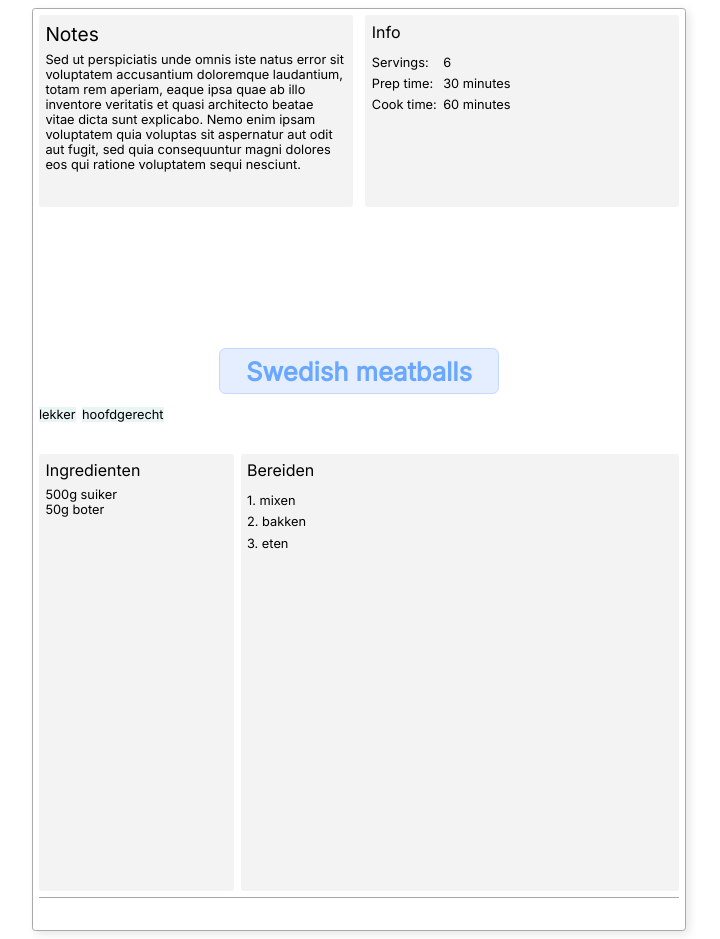
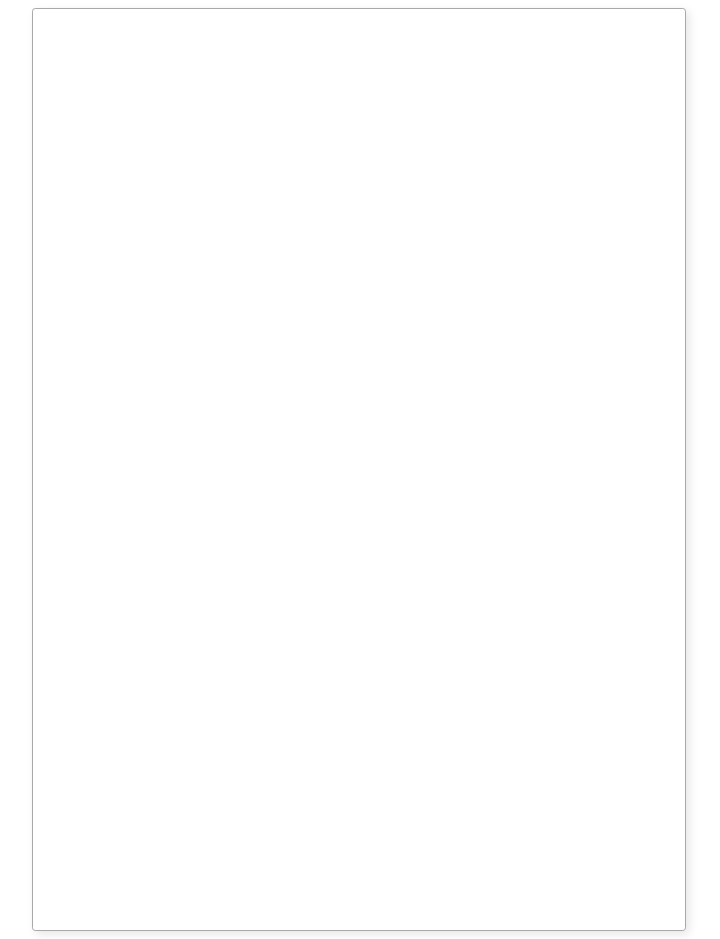
Before and after one commit to rhpkegel/recipe-book, an Angular app in the folder src/main/frontend/: page / in a window 1280 px wide. Shown: the whole page, without its empty margins (281-1001 px from the left). Built offline with nearby package versions, Linux system fonts and the light colour scheme.

Commit message:
mock service added, old layout removed in prep for new one

```diff
--- a/src/main/frontend/src/app/recipe-page/recipe-page.component.html
+++ b/src/main/frontend/src/app/recipe-page/recipe-page.component.html
@@ -1,54 +1,3 @@
 <div class="a5-page-container">
-  <div class="header">
-    <div class="panel notes">
-      <h3 class="notes__title">Notes</h3>
-      <div class="notes__body">Sed ut perspiciatis unde omnis iste natus error sit voluptatem accusantium doloremque
-        laudantium, totam rem aperiam, eaque ipsa quae ab illo inventore veritatis et quasi architecto beatae vitae
-        dicta sunt explicabo. Nemo enim ipsam voluptatem quia voluptas sit aspernatur aut odit aut fugit, sed quia
-        consequuntur magni dolores eos qui ratione voluptatem sequi nesciunt.
-      </div>
-    </div>
-    <div class="panel summary-items">
-      <h3 class="summary-items__title">Info</h3>
 
-        <div class="servings summary-item__title">
-          Servings:
-        </div>
-        <div class="servings summary-item__value">
-          6
-        </div>
-        <div class="prep-time summary-item__title">
-          Prep time:
-        </div>
-        <div class="prep-time summary-item__value">
-          30 minutes
-        </div>
-
-        <div class="cook-time summary-item__title">
-          Cook time:
-        </div>
-
-        <div class="cook-time summary-item__value">
-          60 minutes
-        </div>
-    </div>
-    <h1 class="title">Swedish meatballs</h1>
-    <div class="tags">
-      <div *ngFor="let tag of tags" class="tag">
-        {{tag}}
-      </div>
-    </div>
-  </div>
-  <div class="recipe-body">
-    <div class="panel ingredients">
-      <h3>Ingredienten</h3>
-      <div *ngFor="let ingredient of ingredients">{{ingredient}}</div>
-    </div>
-    <div class="panel steps">
-      <h3>Bereiden</h3>
-      <div *ngFor="let step of steps; let i = index">{{i+1}}. {{step}}</div>
-    </div>
-  </div>
-  <div class="recipe-footer">
-  </div>
 </div>
```
Also changed, not shown: src/main/frontend/src/app/recipe-page/ingredient.model.ts (added, +10 -0 lines), src/main/frontend/src/app/recipe-page/recipe.model.ts (added, +124 -0 lines), src/main/frontend/src/app/recipe.service.ts (added, +16 -0 lines), 1 other file (tests, documents, lock files or other folders).
